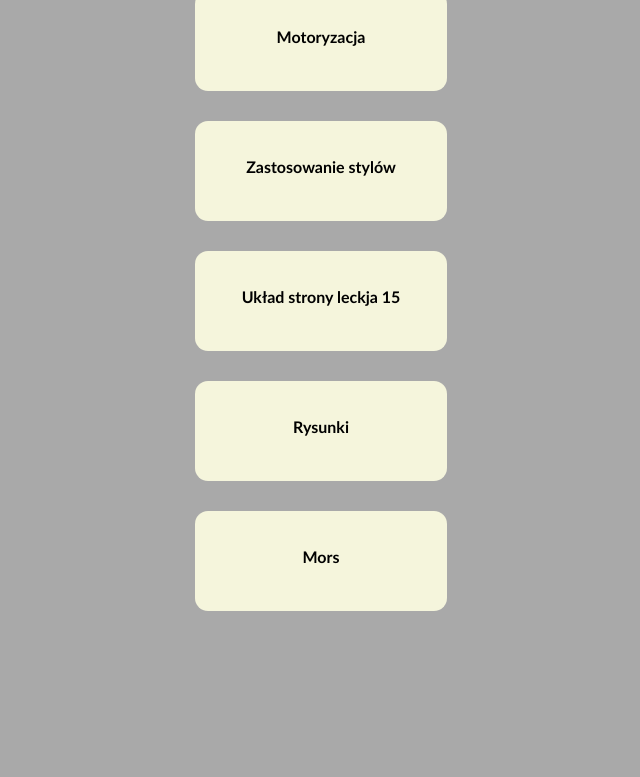
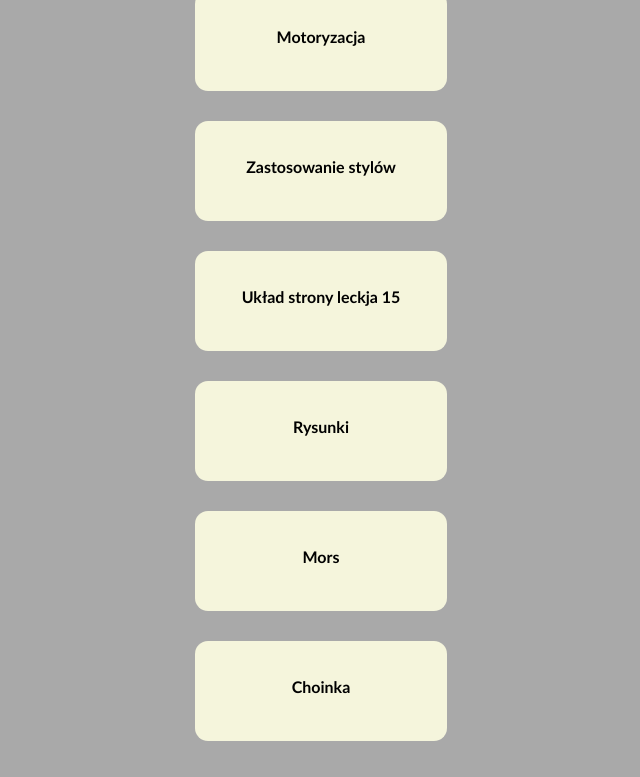
Before and after one commit to Forg00ten/Forg00ten.github.io, a plain HTML site: page index.html in a window 1280 px wide. Shown: the part 739-1516 px from the top of the page, without its empty margins (319-959 px from the left). Before the commit the page ends 1386 px from the top, so only its background shows below. Drawn offline with Linux system fonts and the light colour scheme.

Commit message:
Update index.html

```diff
--- a/index.html
+++ b/index.html
@@ -19,6 +19,7 @@
         <div><a href="zadanie15.html">Układ strony leckja 15</a></div>
         <div><a href="rysunki.html">Rysunki</a></div>
         <div><a href="mors.html">Mors</a></div>
+        <div><a href="choinka.html">Choinka</a></div>
 
     </body>
 </html>
```
